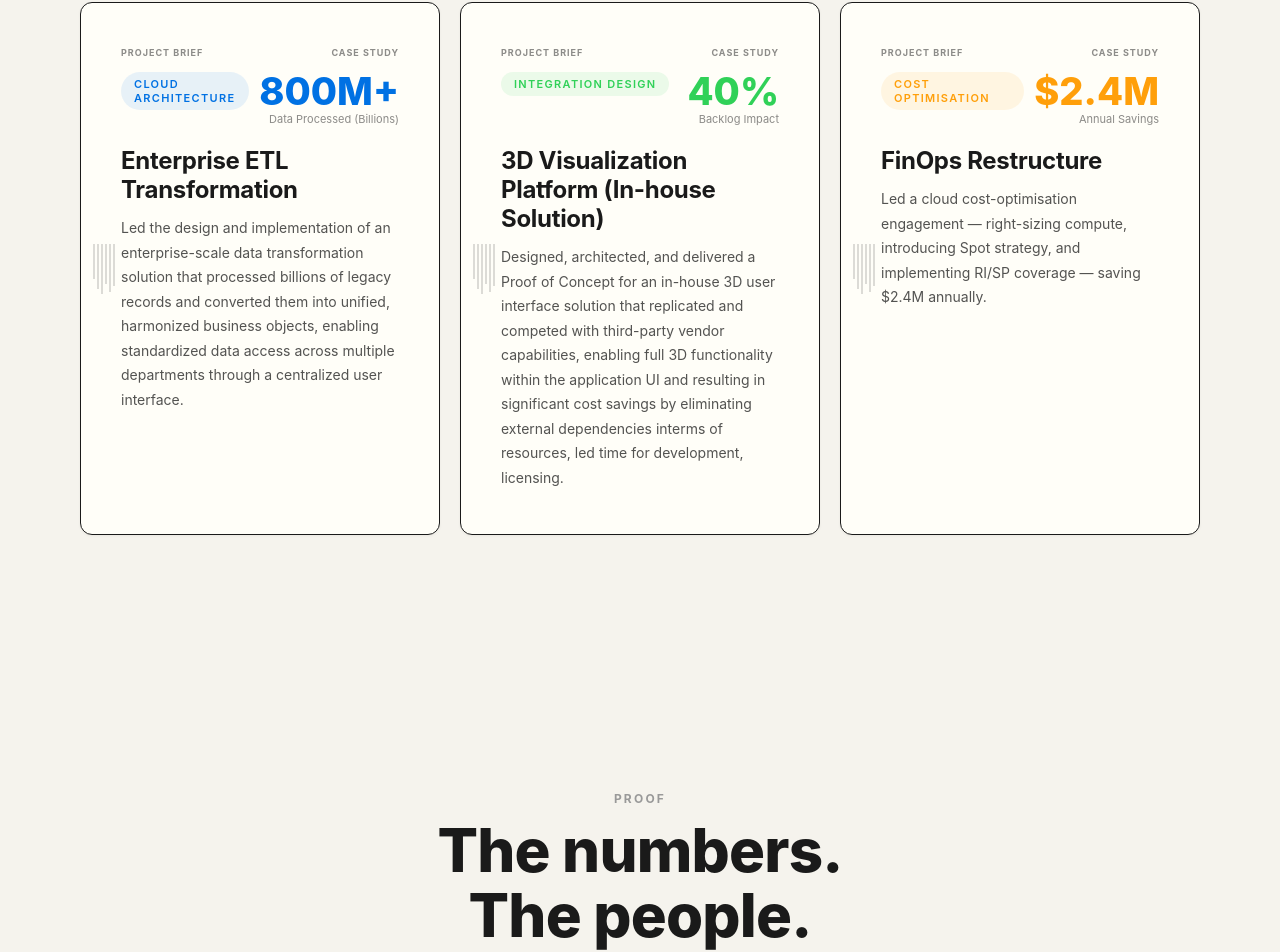
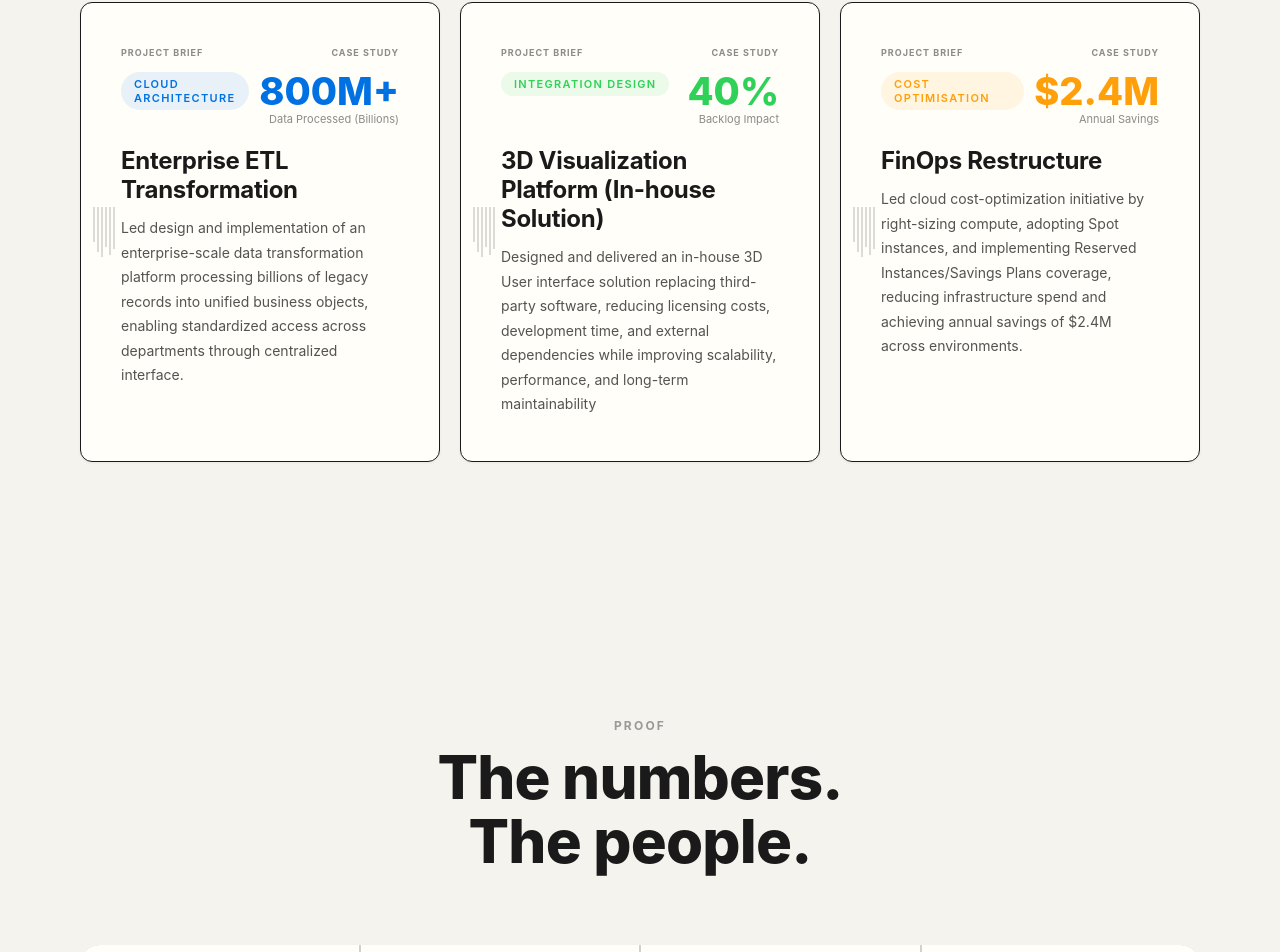
Before and after one commit to tsabunkar/portfolio, a React (Vite) app: page / in a window 1280 px wide. Shown: the part 1224-2176 px from the top of the page. Built offline with nearby package versions, Linux system fonts and the light colour scheme.

Commit message:
length of the case-studies

```diff
--- a/src/data/caseStudies.js
+++ b/src/data/caseStudies.js
@@ -3,7 +3,7 @@ export const CASE_STUDIES = [
   {
     tag: "CLOUD ARCHITECTURE",
     title: "Enterprise ETL Transformation",
-    desc: "Led the design and implementation of an enterprise-scale data transformation solution that processed billions of legacy records and converted them into unified, harmonized business objects, enabling standardized data access across multiple departments through a centralized user interface.",
+    desc: "Led design and implementation of an enterprise-scale data transformation platform processing billions of legacy records into unified business objects, enabling standardized access across departments through centralized interface.",
     stat: "800M+",
     statLabel: "Data Processed (Billions)",
     accent: "#0071e3",
@@ -11,7 +11,7 @@ export const CASE_STUDIES = [
   {
     tag: "INTEGRATION DESIGN",
     title: "3D Visualization Platform (In-house Solution)",
-    desc: "Designed, architected, and delivered a Proof of Concept for an in-house 3D user interface solution that replicated and competed with third-party vendor capabilities, enabling full 3D functionality within the application UI and resulting in significant cost savings by eliminating external dependencies interms of resources, led time for development, licensing.",
+    desc: "Designed and delivered an in-house 3D User interface solution replacing third-party software, reducing licensing costs, development time, and external dependencies while improving scalability, performance, and long-term maintainability",
     stat: "40%",
     statLabel: "Backlog Impact",
     accent: "#30d158",
@@ -19,7 +19,7 @@ export const CASE_STUDIES = [
   {
     tag: "COST OPTIMISATION",
     title: "FinOps Restructure",
-    desc: "Led a cloud cost-optimisation engagement — right-sizing compute, introducing Spot strategy, and implementing RI/SP coverage — saving $2.4M annually.",
+    desc: "Led cloud cost-optimization initiative by right-sizing compute, adopting Spot instances, and implementing Reserved Instances/Savings Plans coverage, reducing infrastructure spend and achieving annual savings of $2.4M across environments.",
     stat: "$2.4M",
     statLabel: "Annual Savings",
     accent: "#ff9f0a",
```
